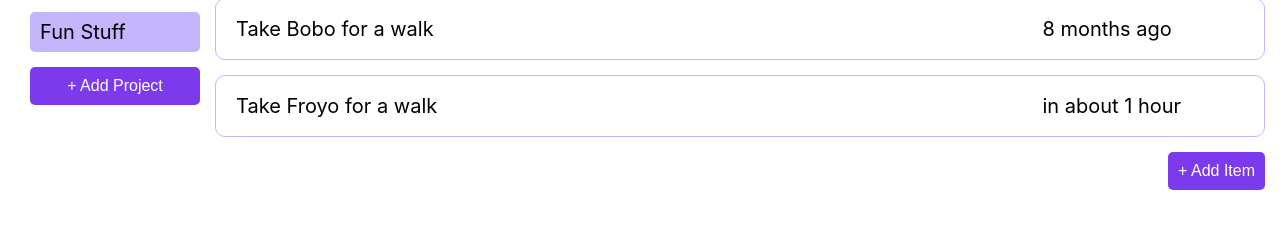
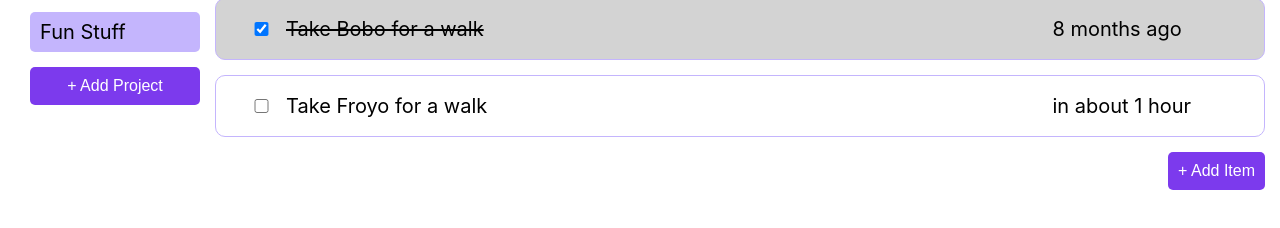
Before and after one commit to sykoivisto/todo-list, a website built with webpack: page src/index.html in a window 1280 px wide. Shown: the part 198-426 px from the top of the page. Built offline with nearby package versions, Linux system fonts and the light colour scheme.

Commit message:
add funcitonality to check off items

```diff
--- a/src/css/index.css
+++ b/src/css/index.css
@@ -127,7 +127,7 @@ main {
 }
 .task {
     display: grid;
-    grid-template-columns: 4fr 1fr;
+    grid-template-columns: 50px 4fr 1fr;
 
     padding: 20px;
     font-size: 20px;
@@ -138,8 +138,17 @@ main {
     scale: 1.01;
     cursor: pointer;
 }
+.task *:hover {
+    cursor: pointer;
+}
+.completed {
+    background-color: lightgrey;
+}
+.completed > p:first-of-type {
+ text-decoration: line-through;
+}
 .expanded {
-    grid-column-start: 1;
+    grid-column-start: 2;
     grid-column-end: 3;
     display: grid;
     grid-template-columns: 4fr 1fr;
--- a/src/index.js
+++ b/src/index.js
@@ -14,7 +14,6 @@ const listManager = (() => {
     //Check for existing projects. If projects don't exist, lets create some filler content.
     //
     //Make items interactive.
-    //  Click on an item's title to cross it off
     //  Make the edit button work
     //
     //Make All tasks page
@@ -39,7 +38,8 @@ const listManager = (() => {
                 'Take Bobo for a walk',
                 'Bobo likes long walks by the lake',
                 new Date('2022-03-25'),
-                2
+                2,
+                true
             )
         );
         defaultProject.addItem(
@@ -69,13 +69,14 @@ const listManager = (() => {
     }
 
     //accepts all required/optional info and returns a todoItem object
-    const createTodoItem = (title, desc, dueDate, priority) => {
+    const createTodoItem = (title, desc, dueDate, priority, completed) => {
         let newTask = todoItem();
 
         newTask.title = title;
         newTask.desc = desc;
         newTask.dueDate = formatDate(dueDate);
         newTask.priority = priority;
+        newTask.completed = completed;
 
         return (newTask);
     }
@@ -163,6 +164,16 @@ const domManager = (() => {
                 onClickExpandTask(e, tdi);
             })
 
+            const checkbox = document.createElement('input');
+            checkbox.setAttribute('type', 'checkbox');
+            tdi.completed ? checkbox.checked = true : checkbox.checked = false;
+            checkbox.onclick = (e => {
+                e.stopPropagation();
+                tdi.completed = !tdi.completed;
+                onClickCheckItem(tdi, task);
+            })
+            task.appendChild(checkbox);
+
             //add our content. title and duedate.
             const title = document.createElement('p');
             title.innerText = tdi.title;
@@ -171,6 +182,9 @@ const domManager = (() => {
             const dueDate = document.createElement('p');
             dueDate.innerText = `${isPast(tdi.dueDate) ? formatDistanceToNow(tdi.dueDate) + ' ago': 'in ' + formatDistanceToNow(tdi.dueDate)}`;
             task.appendChild(dueDate);
+
+            //render appropriate checked styles
+            onClickCheckItem(tdi, task);
 
             //append the task to the task list
             project.appendChild(task);
@@ -273,6 +287,11 @@ const domManager = (() => {
 
             target.appendChild(container);
         }
+    }
+
+    //accepts the tdi. renders the appropriate styles for a tdi depedning on whether its checked off
+    const onClickCheckItem = (tdi, task) => {
+        tdi.completed ? task.classList.add('completed') : task.classList.remove('completed');
     }
 
     //accepts an array of projects. renders the appropriate content to the dom.
```
